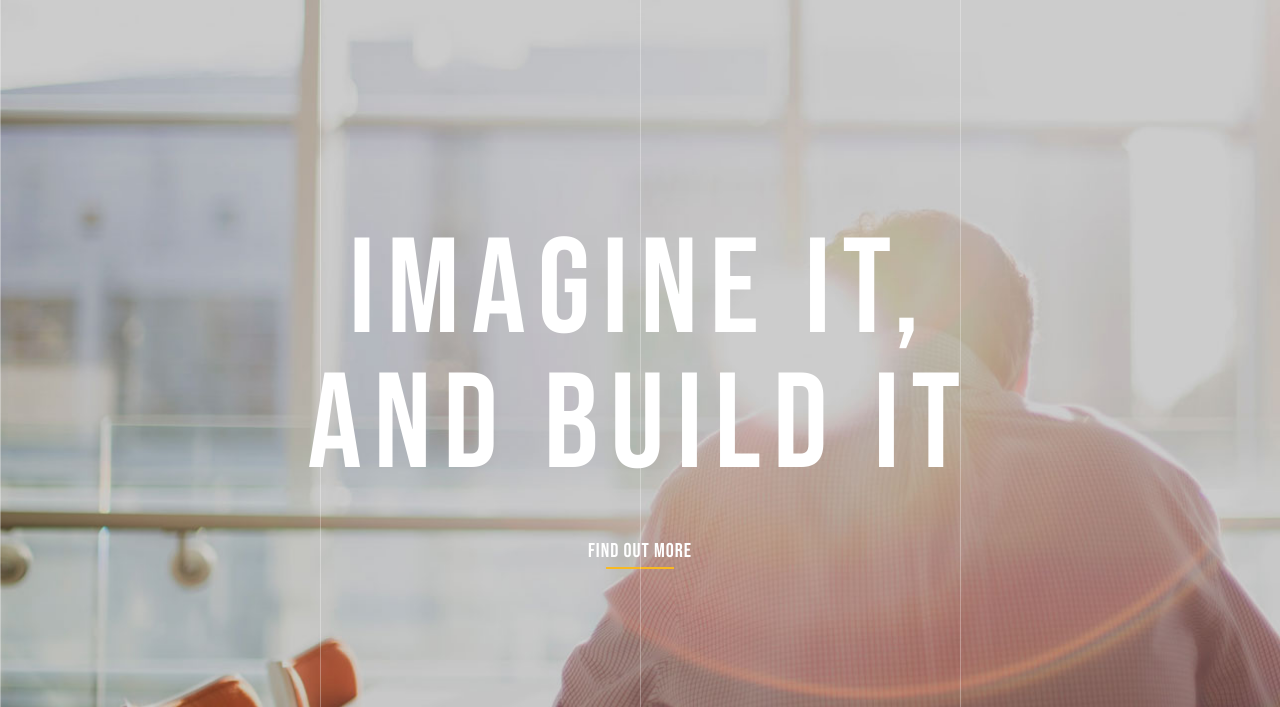
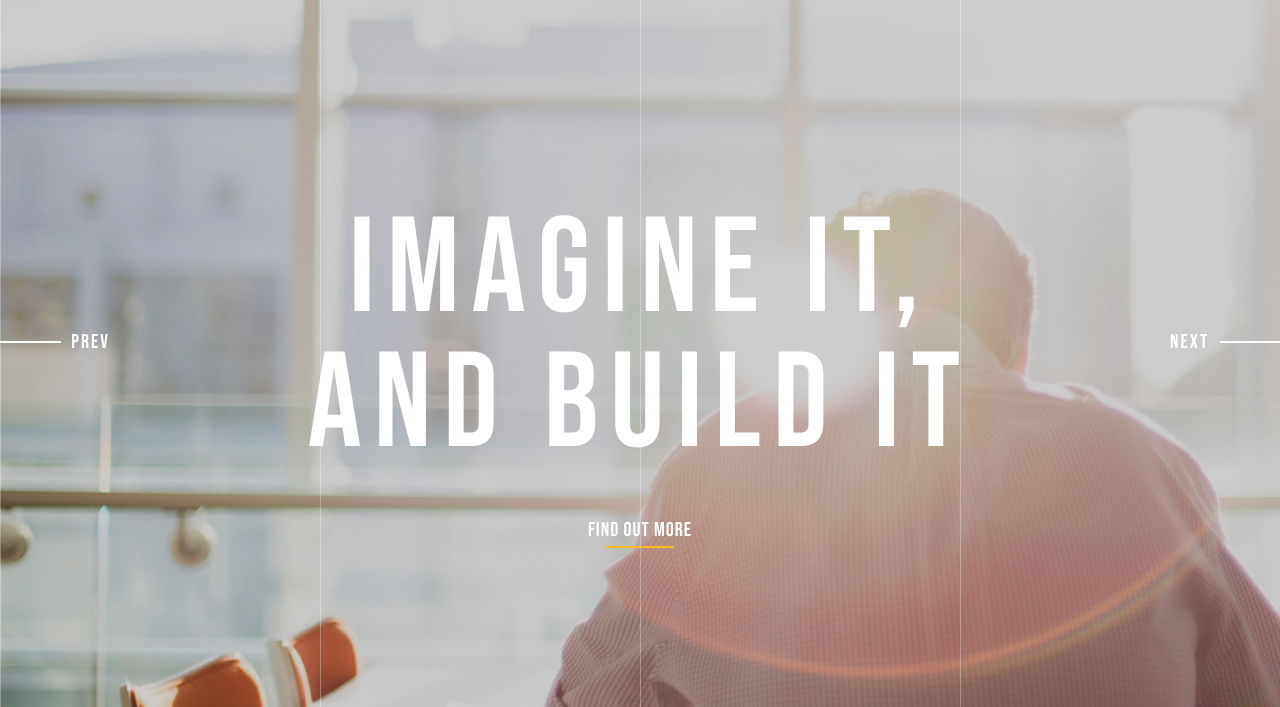
Before and after one commit to yangpado/project-daebang, a plain HTML site: page index.html in a window 1280 px wide. Shown: the part 93-800 px from the top of the page. Drawn offline with Linux system fonts and the light colour scheme.

Commit message:
CSS - prev, next btn

```diff
--- a/css/main.css
+++ b/css/main.css
@@ -244,3 +244,66 @@ header.on .gnb ul.inner.on{
 .visual .slide li .mask.b{left:25%;}
 .visual .slide li .mask.c{left:50%;}
 .visual .slide li .mask.d{left:75%;}
+
+/* prev, next btn  */
+.slick-arrow {
+    position:absolute;
+    top:50%;
+    transform:translateY(-50%);
+    z-index:20;
+    background:none;
+    width:110px;
+    height:52px;
+    border:none;
+    text-align:right;
+    text-transform:uppercase;
+    font-size:20px;
+    color:#fff;
+    letter-spacing:2px;
+    font-family: 'Bebas Neue', cursive;
+    outline:none;
+}
+.slick-next{
+    right:0;
+    text-align:left;
+}
+.slick-arrow::after{
+    content:'';
+    position:absolute;
+    left:0;
+    top:50%;
+    transform:translateY(-50%);
+    width:55%;
+    height:2px;
+    background-color: #fff;
+}
+.slick-arrow.slick-next::after{
+    left:45%;
+}
+.slick-arrow::before{
+    content:'';
+    width:0%;
+    height:100%;
+    background-color: #fff;
+    position:absolute;
+    top:0;
+    transition:all 0.4s;
+    z-index:-1;
+}
+.slick-arrow:hover{
+    color:#000;
+    transition:all 0.3s;
+    cursor:pointer;
+}
+.slick-arrow:hover::before{
+    width:112%;
+}
+.slick-arrow:hover::after{
+    background-color: #f8b922;
+}
+.slick-prev:before{
+    left:0;
+}
+.slick-next:before{
+    right:0;
+}
--- a/js/script.js
+++ b/js/script.js
@@ -39,11 +39,12 @@ $(function(){
 $(function(){
     $('.visual .slide').slick({
         arrow:true,
-        dots:true,
+        dots:false,
         autoplay:true,
         fade:true,
         autoplaySpeed:7000,
         pauseOnhover:false,
         pauseOnfocus:false
     });
+    $('.slick-prev').text("prev");
 })
```
